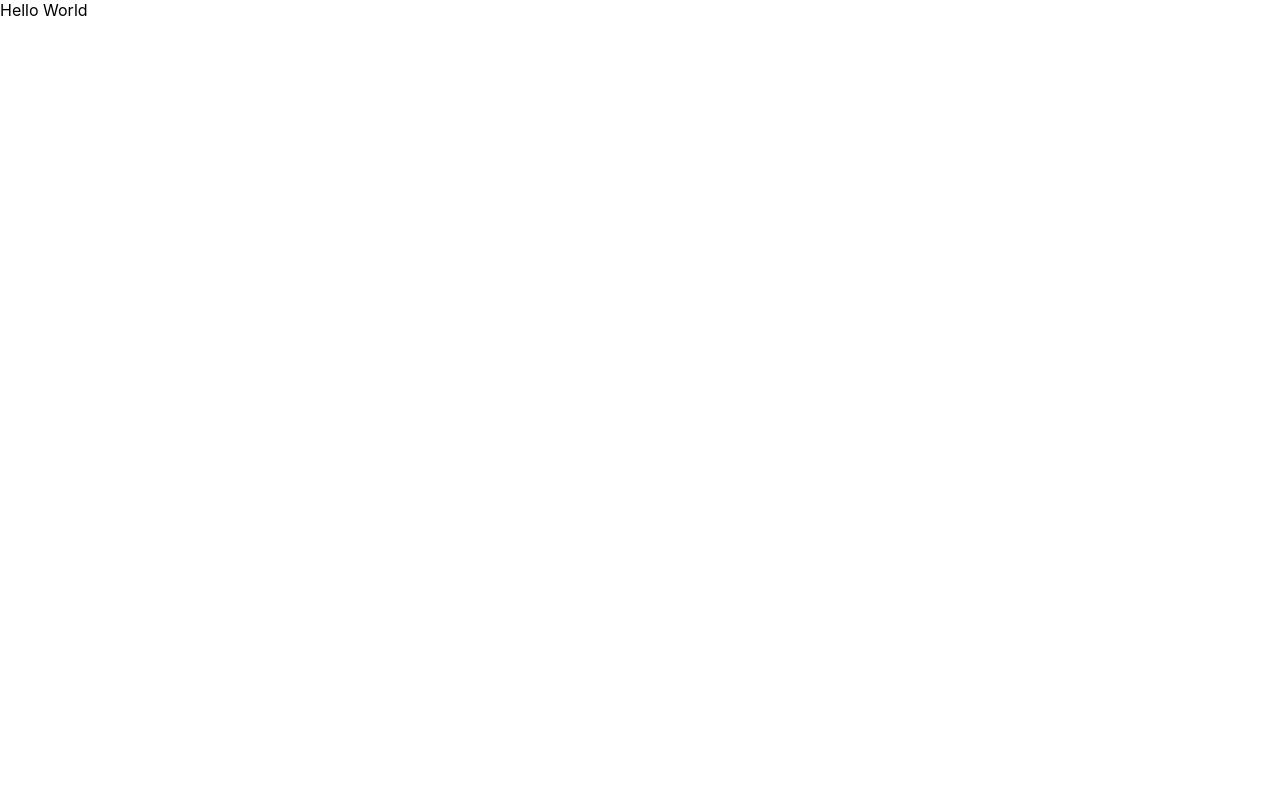
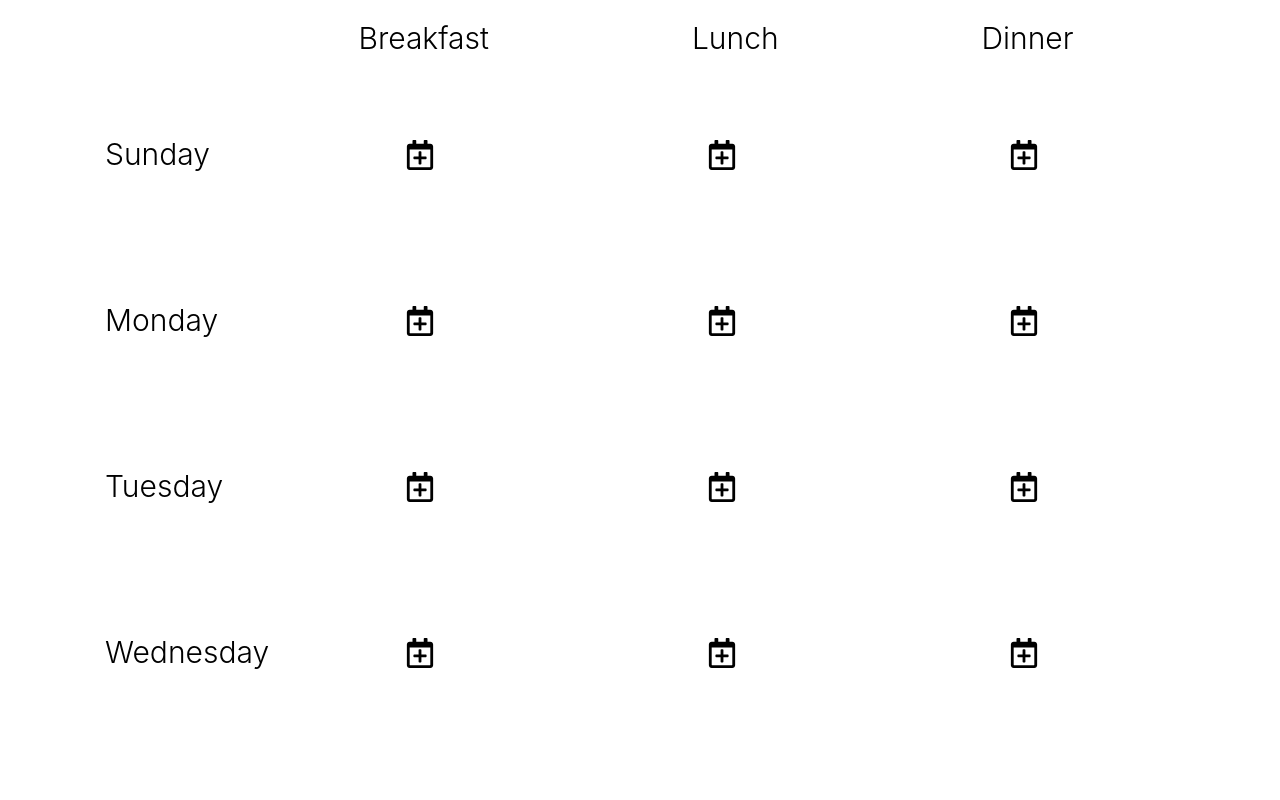
Before and after one commit to pochern/mymeals, a React (Create React App) app: page / in a window 1280 px wide. Shown: the top 800 px of the page. Built offline with nearby package versions, Linux system fonts and the light colour scheme.

Commit message:
Created meal calendar grid

```diff
--- a/src/components/App.js
+++ b/src/components/App.js
@@ -2,13 +2,53 @@
 import React, { Component } from 'react'
 import { connect } from 'react-redux'
 import { addRecipe, removeFromCalendar } from '../actions'
+import { capitalize } from '../utils/helpers'
+import { FaRegCalendarPlus as CalendarIcon } from 'react-icons/fa'
+import PropTypes from 'prop-types'
 
 class App extends Component {
+  static propTypes = {
+    calendar: PropTypes.object,
+    remove: PropTypes.object
+  }
+
   render () {
-    console.log('Props', this.props)
+    const { calendar, remove } = this.props
+    const mealOrder = ['breakfast', 'lunch', 'dinner']
+
     return (
-      <div>
-        Hello World
+      <div className='container'>
+        <ul className='meal-types'>
+          {mealOrder.map((mealType) => (
+            <li key={mealType} className='subheader'>
+              {capitalize(mealType)}
+            </li>
+          ))}
+        </ul>
+
+        <div className='calendar'>
+          <div className='days'>
+            {calendar.map(({ day }) => <h3 key={day} className='subheader'>{capitalize(day)}</h3>)}
+          </div>
+          <div className='icon-grid'>
+            {calendar.map(({ day, meals }) => (
+              <ul key={day}>
+                {mealOrder.map((meal) => (
+                  <li key={meal} className='meal'>
+                    {meals[meal]
+                      ? <div className='food-item'>
+                          <img src={meals[meal].image} alt={meals[meal].label}/>
+                          <button onClick={() => remove({ meal, day })}>Clear</button>
+                        </div>
+                      : <button className='icon-btn'>
+                          <CalendarIcon size={30}/>
+                        </button>}
+                  </li>
+                ))}
+              </ul>
+            ))}
+          </div>
+        </div>
       </div>
     )
   }
```
